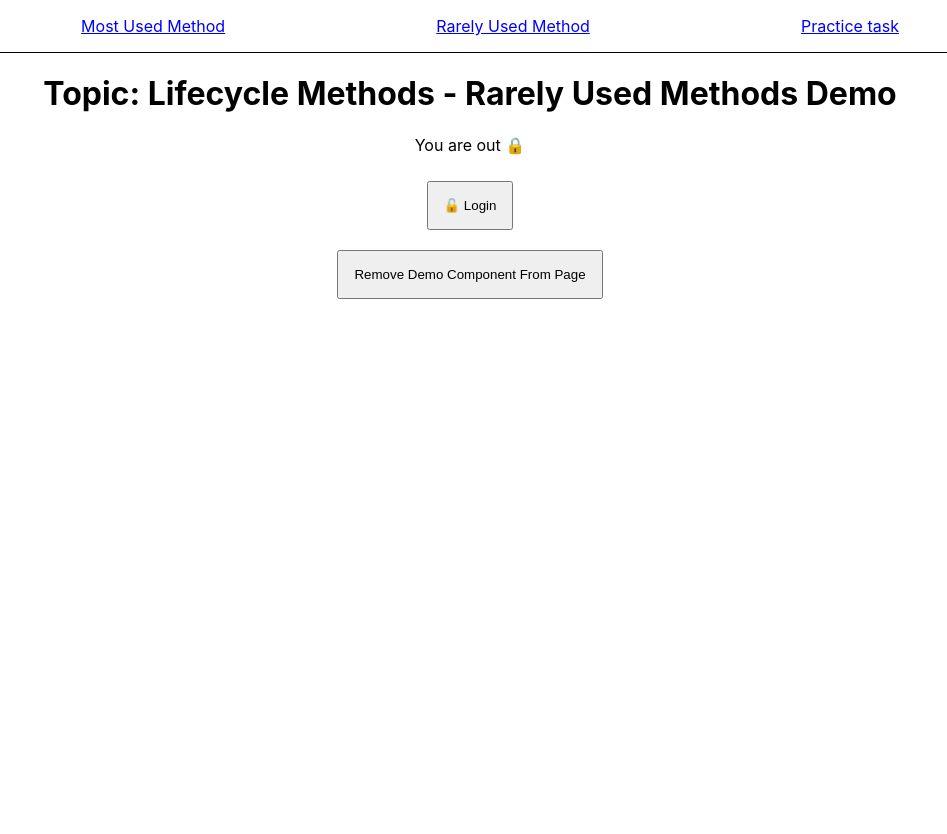
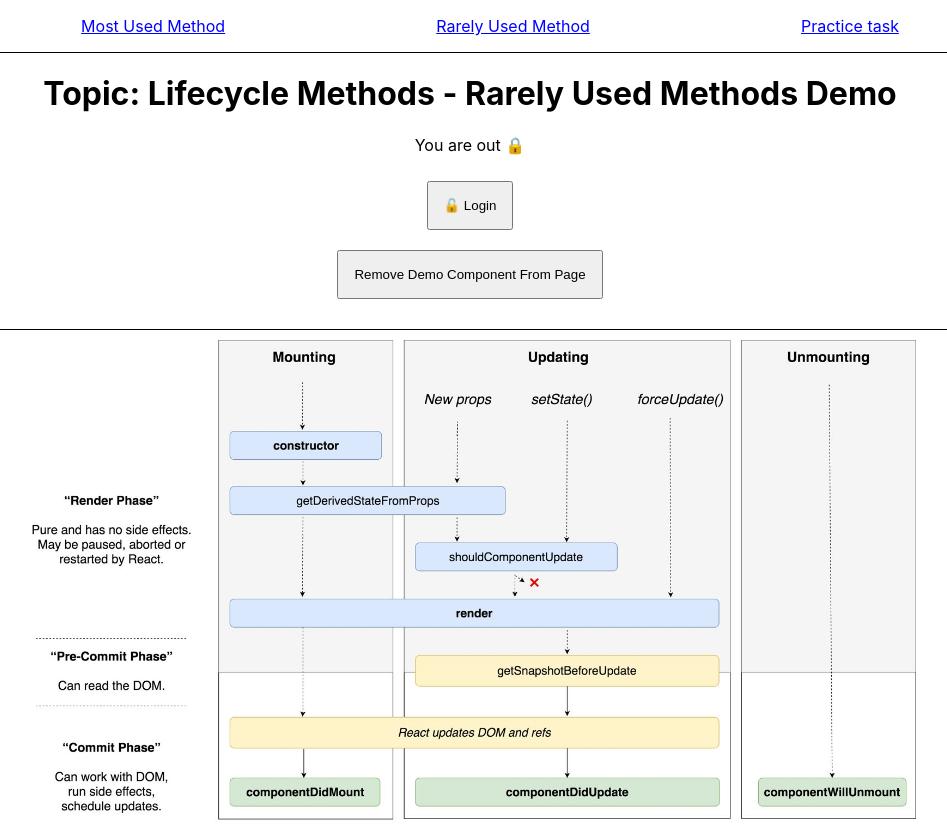
Before and after one commit to rotimi-best/react-lifecycle-methods-demo, a React (Create React App) app: page / in a window 1280 px wide. Both pictures are taken after a click on the item "Rarely Used Method". Shown: the whole page, without its empty margins (170-1117 px from the left). Before the commit the page ends 800 px from the top, so only its background shows below. Built offline with nearby package versions, Linux system fonts and the light colour scheme.

Commit message:
Add images

```diff
--- a/src/App.css
+++ b/src/App.css
@@ -41,3 +41,7 @@
 li:hover {
   cursor: pointer;
 }
+
+.life-cycle-method-image {
+  height: 500px;
+}
--- a/src/components/MostlyUsed/index.js
+++ b/src/components/MostlyUsed/index.js
@@ -1,5 +1,6 @@
 import React from "react";
 import Demo from "./Demo";
+import lifeCycleMethodImage from "../../assets/lcm1.png";
 
 export default class MostlyUsed extends React.Component {
   constructor(props) {
@@ -27,6 +28,10 @@
           <button onClick={this.handleClick}>
             Remove Demo Component From Page
           </button>
+
+          <div style={{ borderTop: '1px solid black', margin: `20px auto`}}>
+            <img src={lifeCycleMethodImage}></img>
+          </div>
         </div>
       );
     }
--- a/src/components/RarelyUsed/index.js
+++ b/src/components/RarelyUsed/index.js
@@ -1,5 +1,6 @@
 import React from "react";
 import Demo from "./Demo";
+import lifeCycleMethodImage from "../../assets/lcm.jpeg";
 
 export default class RarelyUsed extends React.Component {
   constructor(props) {
@@ -27,6 +28,9 @@
           <button onClick={this.handleClick}>
             Remove Demo Component From Page
           </button>
+          <div style={{ borderTop: '1px solid black', marginTop: 20}}>
+            <img className="life-cycle-method-image" src={lifeCycleMethodImage}></img>
+          </div>
         </div>
       );
     }
```
Also changed, not shown: src/assets/lcm.jpeg (added), src/assets/lcm1.png (added).
